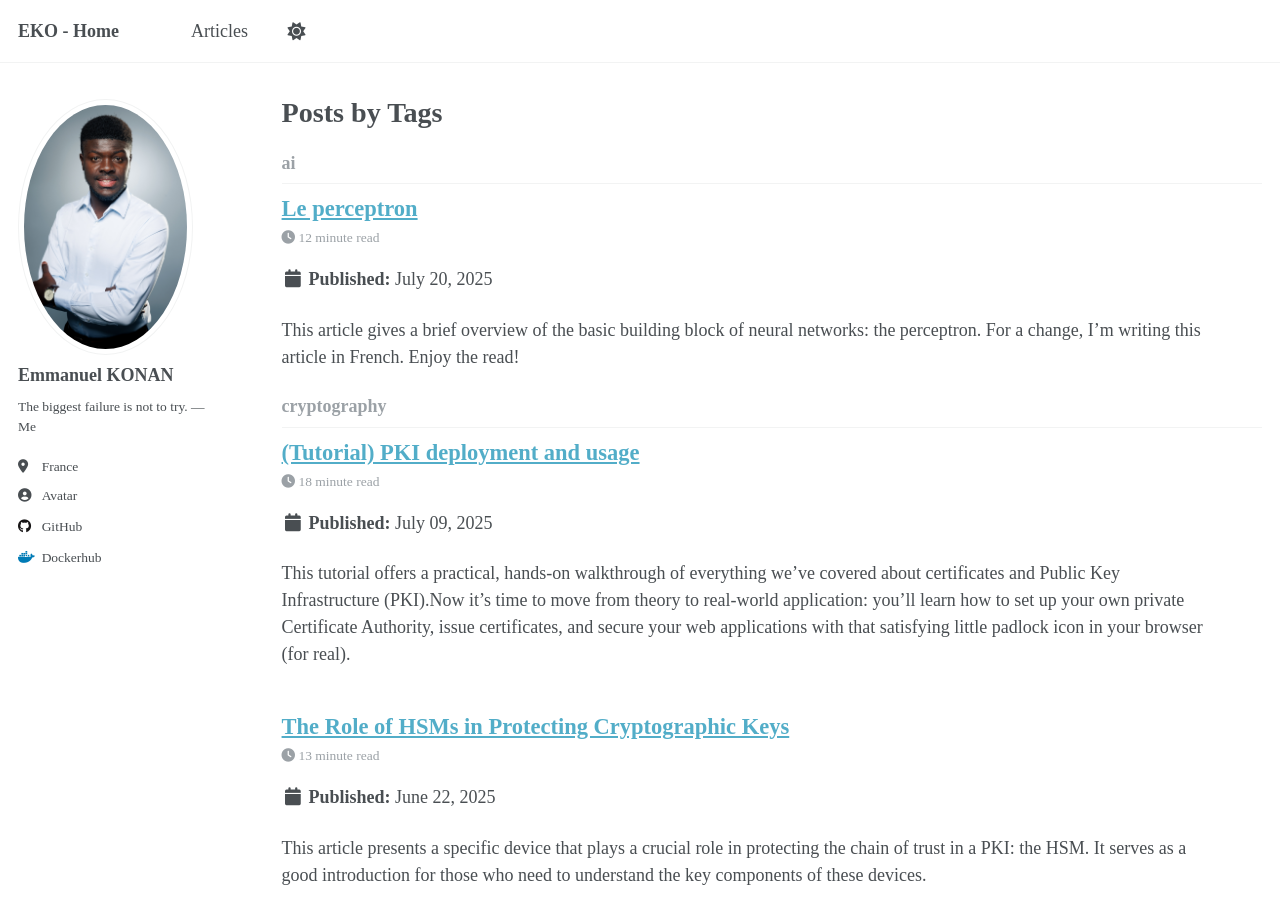
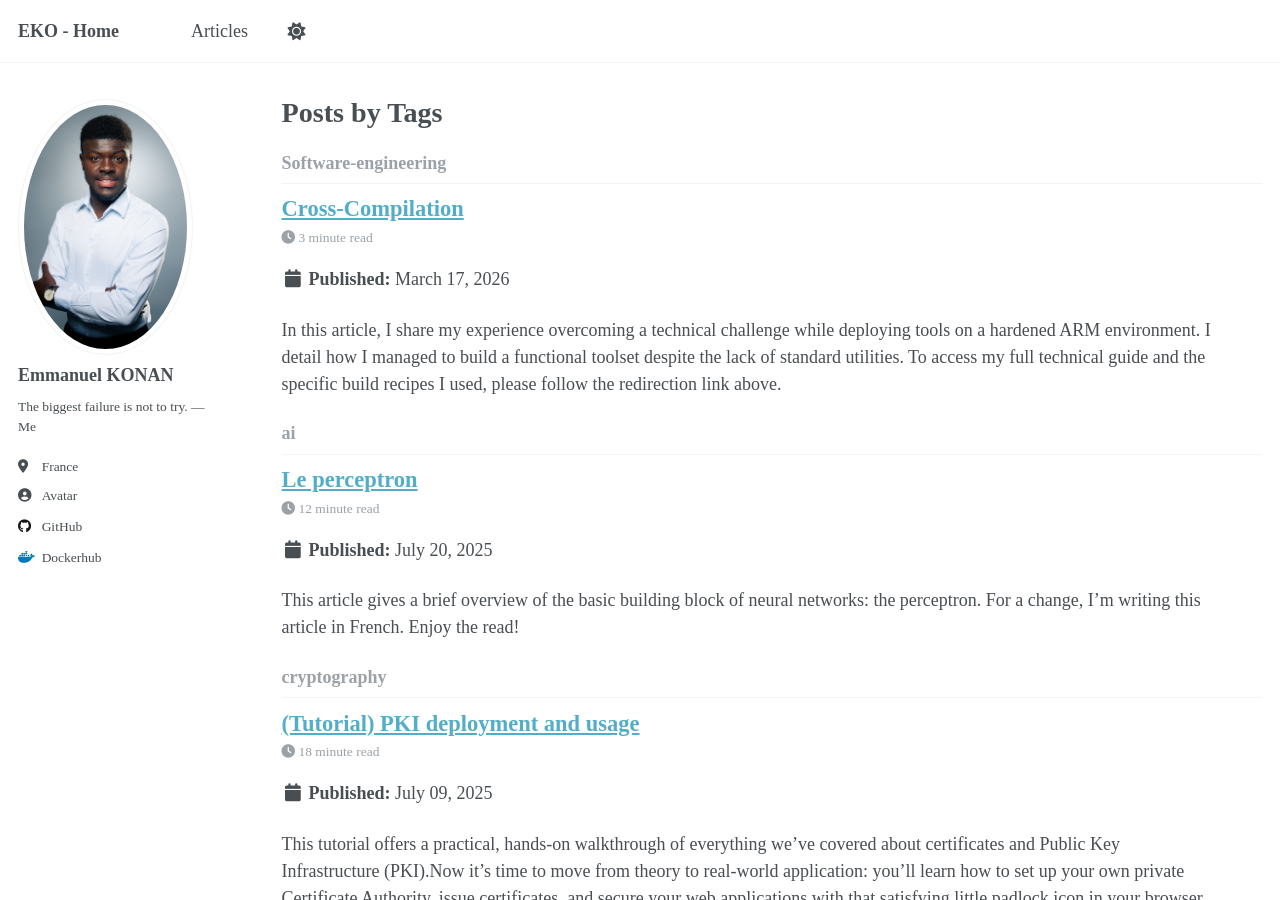
Before and after one commit to kmanu225/kmanu225.github.io, a Jekyll site: the page built from _pages/tag-archive.html, in a window 1280 px wide and 900 px high. Built offline with Jekyll 4.4.1, drawn with Linux system fonts in a browser that asks for light colours.

Commit message:
article for march

```diff
--- /dev/null
+++ b/_posts/2026-03-17-blog-post-12.md
@@ -0,0 +1,10 @@
+---
+title: 'Cross-Compilation'
+date: 2026-03-17
+redirect_to: https://kmanu225.gitbook.io/cs/software-engineering/cross-compilation
+number_words: 500
+tags:
+  - Software-engineering
+---
+
+In this article, I share my experience overcoming a technical challenge while deploying tools on a hardened ARM environment. I detail how I managed to build a functional toolset despite the lack of standard utilities. To access my full technical guide and the specific build recipes I used, please follow the redirection link above.
```
Also changed, not shown: _pages/about.md (+3 -3 lines), _posts/2025-08-24-blog-post-9.md (renamed from _posts/2025-07-20-blog-post-9.md), _posts/2025-09-10-blog-post-10.md (renamed from _posts/2025-07-20-blog-post-10.md), _posts/2026-02-20-blog-post-11.md (renamed from _posts/2025-07-20-blog-post-11.md).
